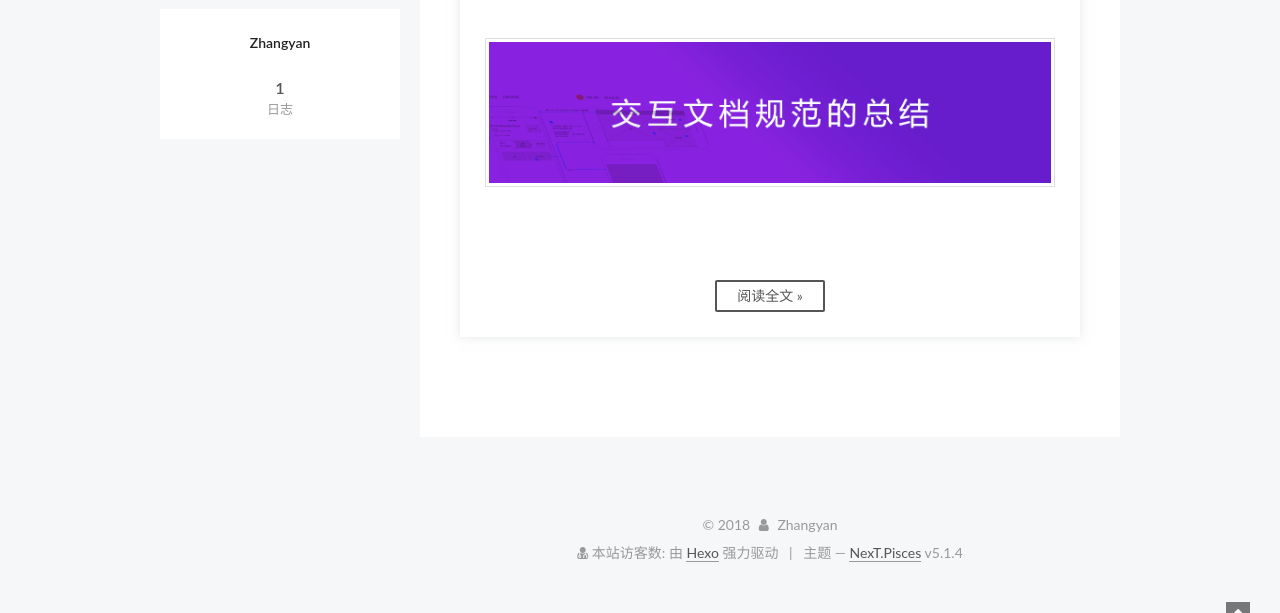
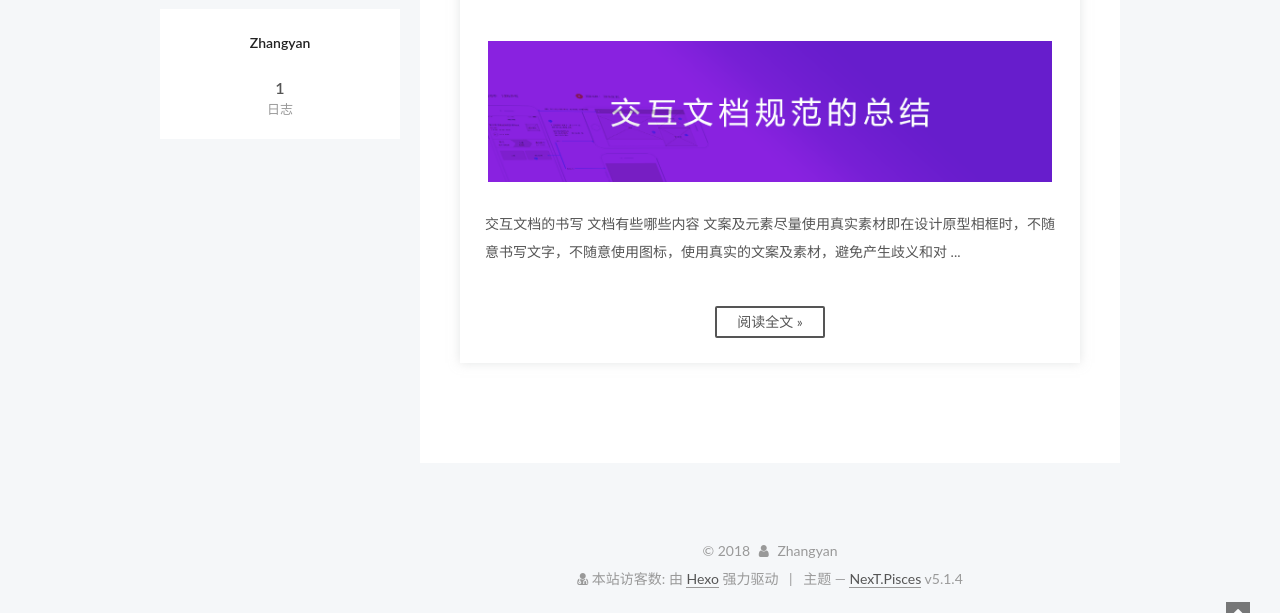
Before and after one commit to zhangyan00/zhangyan00.github.io, a plain HTML site: page index.html in a window 1280 px wide. Shown: the part 274-887 px from the top of the page. Before the commit the page ends 861 px from the top, so only its background shows below. Drawn offline with Linux system fonts and the light colour scheme; some packages are replaced by stand-ins of ours; a script that the page names is missing.

Commit message:
Site updated: 2018-04-06 01:35:30

```diff
--- a/css/main.css
+++ b/css/main.css
@@ -1823,7 +1823,7 @@ pre .javascript .function {
   width: 4px;
   height: 4px;
   border-radius: 50%;
-  background: #dfff2b;
+  background: #2f7125;
 }
 .links-of-blogroll {
   font-size: 13px;
--- a/index.html
+++ b/index.html
@@ -347,10 +347,30 @@
 
 
 
+        <div class="post-gallery" itemscope itemtype="http://schema.org/ImageGallery">
+
+
+            <div class="post-gallery-row">
+              <a class="post-gallery-img fancybox"
+                 href="/img/交互文档规范的总结.png" rel="gallery_cjfmsxypt000005xyqbo7im9w"
+                 itemscope itemtype="http://schema.org/ImageObject" itemprop="url">
+                <img src="/img/交互文档规范的总结.png" itemprop="contentUrl"/>
+              </a>
 
 
 
-          <p><img src="img/交互文档规范的总结.png" alt="交互文档规范的总结"><br>
+
+          </div>
+        </div>
+
+
+
+
+
+          交互文档的书写
+文档有些哪些内容
+文案及元素尽量使用真实素材即在设计原型相框时，不随意书写文字，不随意使用图标，使用真实的文案及素材，避免产生歧义和对
+          ...
           <!--noindex-->
           <div class="post-button text-center">
             <a class="btn" href="/2017/04/04/test/#more" rel="contents">
```
Also changed, not shown: 2017/04/04/test/index.html (+23 -5 lines).
